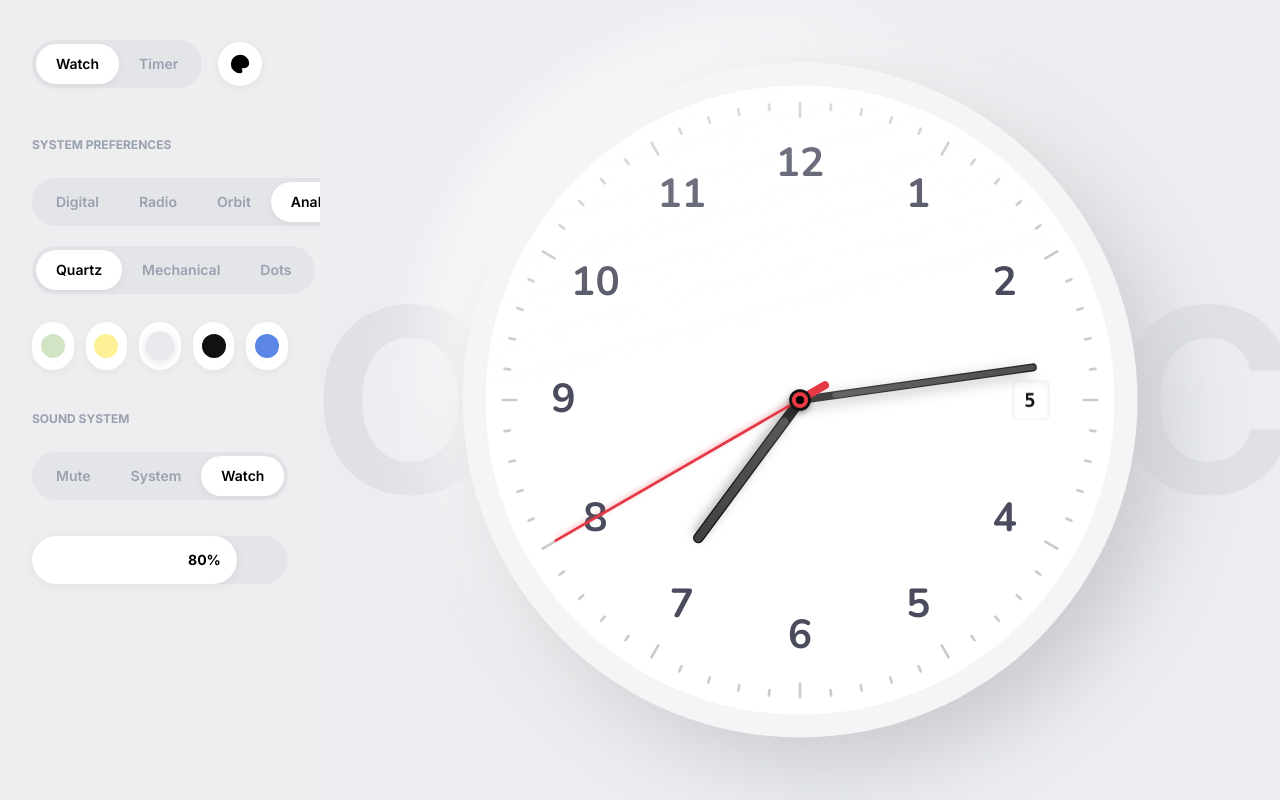
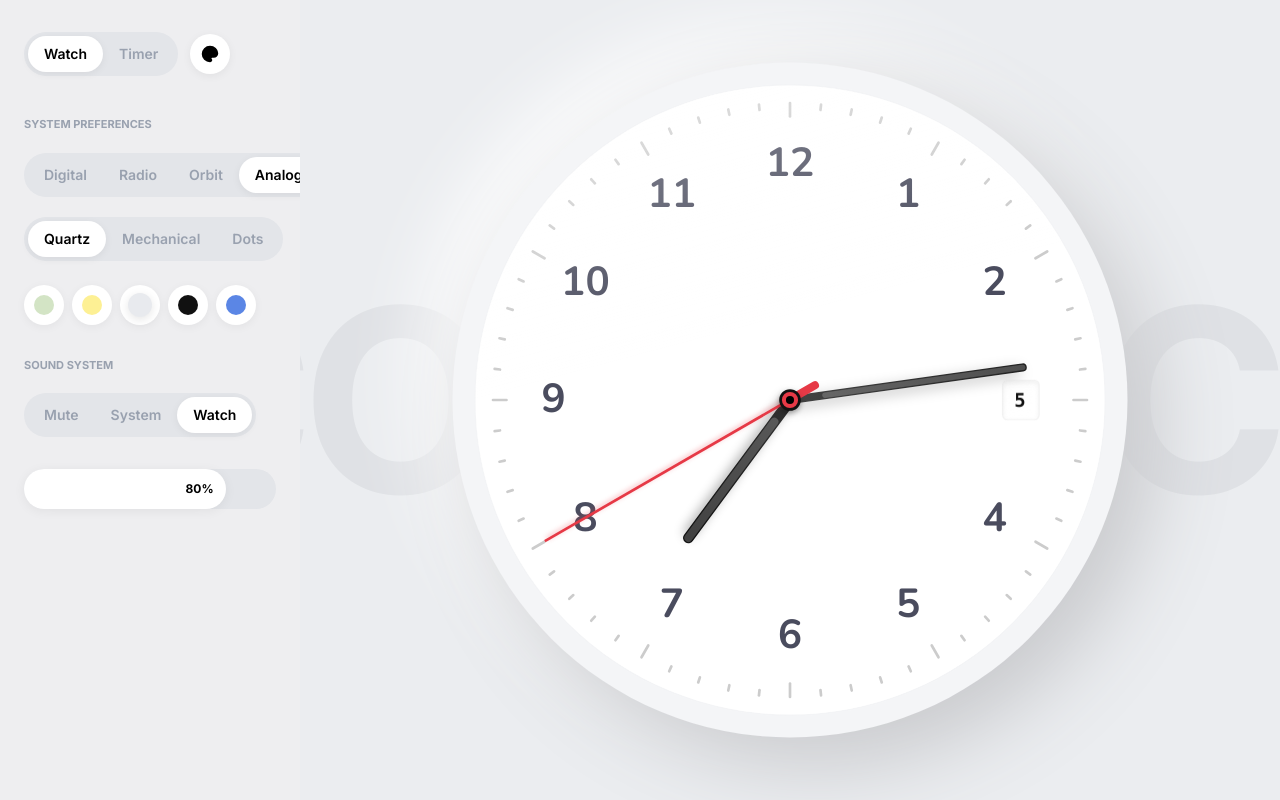
Before and after one commit to phalla-doll/cowatch, a React (Vite) app: page / in a window 1280 px wide. Built offline with nearby package versions, Linux system fonts and the light colour scheme.

Commit message:
style: adjust sidebar dimensions and spacing
Refine sidebar width, padding, and component sizing to align with the design system.

```diff
--- a/src/components/Sidebar.tsx
+++ b/src/components/Sidebar.tsx
@@ -16,24 +16,24 @@ export default function Sidebar({ state, updateState }: SidebarProps) {
   const pillBg = "bg-[#E3E5E9]";
 
   return (
-    <aside className="w-80 bg-[#EEEEF0] h-full flex flex-col px-8 py-10 z-10 overflow-y-auto">
+    <aside className="w-[300px] bg-[#EEEEF0] h-full flex flex-col px-6 py-8 z-10 overflow-y-auto">
 
       {/* Top Nav */}
-      <div className="flex items-center gap-4 mb-12">
+      <div className="flex items-center gap-3 mb-10">
         <div className={`flex ${pillBg} p-1 rounded-full`}>
-          <button className="px-5 py-2.5 rounded-full bg-white shadow-[0_2px_8px_rgba(0,0,0,0.06)] text-sm font-semibold text-black transition-all">Watch</button>
-          <button className="px-5 py-2.5 rounded-full text-sm font-semibold text-gray-400 hover:text-gray-600 transition-all">Timer</button>
+          <button className="px-4 py-2 rounded-full bg-white shadow-[0_2px_8px_rgba(0,0,0,0.06)] text-sm font-semibold text-black transition-all">Watch</button>
+          <button className="px-4 py-2 rounded-full text-sm font-semibold text-gray-400 hover:text-gray-600 transition-all">Timer</button>
         </div>
-        <button className="w-11 h-11 rounded-full bg-white shadow-[0_2px_10px_rgba(0,0,0,0.06)] flex items-center justify-center text-black transition-colors">
-          <Palette size={20} fill="currentColor" />
+        <button className="w-10 h-10 rounded-full bg-white shadow-[0_2px_10px_rgba(0,0,0,0.06)] flex items-center justify-center text-black transition-colors">
+          <Palette size={18} fill="currentColor" />
         </button>
       </div>
 
-      <div className="flex-1 space-y-10">
+      <div className="flex-1 space-y-8">
 
         {/* System Preferences */}
         <section>
-          <h2 className="text-[12px] font-bold text-gray-400 mb-6 uppercase">System Preferences</h2>
+          <h2 className="text-[11px] font-bold text-gray-400 mb-5 uppercase">System Preferences</h2>
 
           <div className="space-y-5">
             {/* Styles */}
@@ -42,7 +42,7 @@ export default function Sidebar({ state, updateState }: SidebarProps) {
                 <button
                   key={s}
                   onClick={() => updateState({ style: s })}
-                  className={`px-5 py-2.5 rounded-full text-sm font-semibold transition-all ${
+                  className={`px-4 py-2 rounded-full text-sm font-semibold transition-all ${
                     state.style === s
                       ? 'bg-white text-black shadow-[0_2px_8px_rgba(0,0,0,0.06)]'
                       : 'text-gray-400 hover:text-gray-600'
@@ -59,7 +59,7 @@ export default function Sidebar({ state, updateState }: SidebarProps) {
                 <button
                   key={m}
                   onClick={() => updateState({ movement: m })}
-                  className={`px-5 py-2.5 rounded-full text-sm font-semibold transition-all ${
+                  className={`px-4 py-2 rounded-full text-sm font-semibold transition-all ${
                     state.movement === m
                       ? 'bg-white text-black shadow-[0_2px_8px_rgba(0,0,0,0.06)]'
                       : 'text-gray-400 hover:text-gray-600'
@@ -71,15 +71,15 @@ export default function Sidebar({ state, updateState }: SidebarProps) {
             </div>
 
             {/* Colors */}
-            <div className="flex gap-3 pt-2">
+            <div className="flex gap-2 pt-1">
               {colors.map(c => (
                 <button
                   key={c}
                   onClick={() => updateState({ color: c })}
-                  className="w-12 h-12 rounded-full bg-white shadow-[0_2px_10px_rgba(0,0,0,0.05)] flex items-center justify-center transition-transform hover:scale-105"
+                  className="w-10 h-10 rounded-full bg-white shadow-[0_2px_10px_rgba(0,0,0,0.05)] flex items-center justify-center transition-transform hover:scale-105"
                 >
                   <span
-                    className="w-6 h-6 rounded-full transition-all"
+                    className="w-5 h-5 rounded-full transition-all"
                     style={{
                       backgroundColor: c,
                       transform: state.color === c ? 'scale(1.2)' : 'scale(1)',
@@ -94,7 +94,7 @@ export default function Sidebar({ state, updateState }: SidebarProps) {
 
         {/* Sound System */}
         <section>
-          <h2 className="text-[12px] font-bold text-gray-400 mb-6 uppercase">Sound System</h2>
+          <h2 className="text-[11px] font-bold text-gray-400 mb-5 uppercase">Sound System</h2>
 
           <div className="space-y-5">
             {/* Sounds */}
@@ -103,7 +103,7 @@ export default function Sidebar({ state, updateState }: SidebarProps) {
                 <button
                   key={s}
                   onClick={() => updateState({ sound: s })}
-                  className={`px-5 py-2.5 rounded-full text-sm font-semibold transition-all ${
+                  className={`px-4 py-2 rounded-full text-sm font-semibold transition-all ${
                     state.sound === s
                       ? 'bg-white text-black shadow-[0_2px_8px_rgba(0,0,0,0.06)]'
                       : 'text-gray-400 hover:text-gray-600'
@@ -115,8 +115,8 @@ export default function Sidebar({ state, updateState }: SidebarProps) {
             </div>
 
             {/* Volume Slider */}
-            <div className="pt-4">
-              <div className={`relative h-12 ${pillBg} rounded-full flex items-center group`}>
+            <div className="pt-3">
+              <div className={`relative h-10 ${pillBg} rounded-full flex items-center group`}>
                 <input
                   type="range"
                   min="0" max="100"
@@ -125,10 +125,10 @@ export default function Sidebar({ state, updateState }: SidebarProps) {
                   className="absolute w-full h-full opacity-0 cursor-pointer z-10"
                 />
                 <div
-                  className="absolute h-full bg-white rounded-full shadow-[0_2px_12px_rgba(0,0,0,0.06)] transition-all flex items-center justify-end px-4 min-w-[3rem]"
+                  className="absolute h-full bg-white rounded-full shadow-[0_2px_12px_rgba(0,0,0,0.06)] transition-all flex items-center justify-end px-3 min-w-[2.5rem]"
                   style={{ width: `${Math.max(15, state.volume)}%` }} // keep a min width so text is readable
                 >
-                  <span className="font-bold text-black text-sm">{state.volume}%</span>
+                  <span className="font-bold text-black text-xs">{state.volume}%</span>
                 </div>
               </div>
             </div>
```
